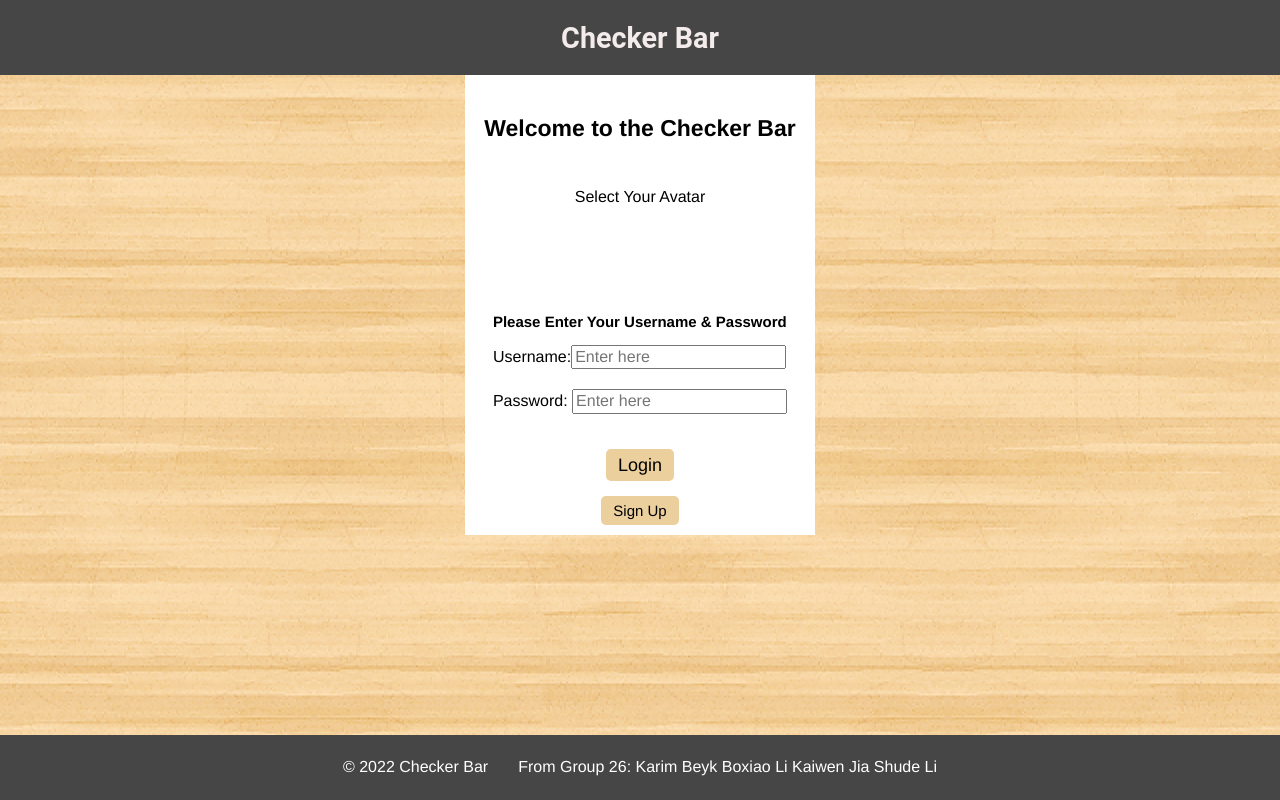
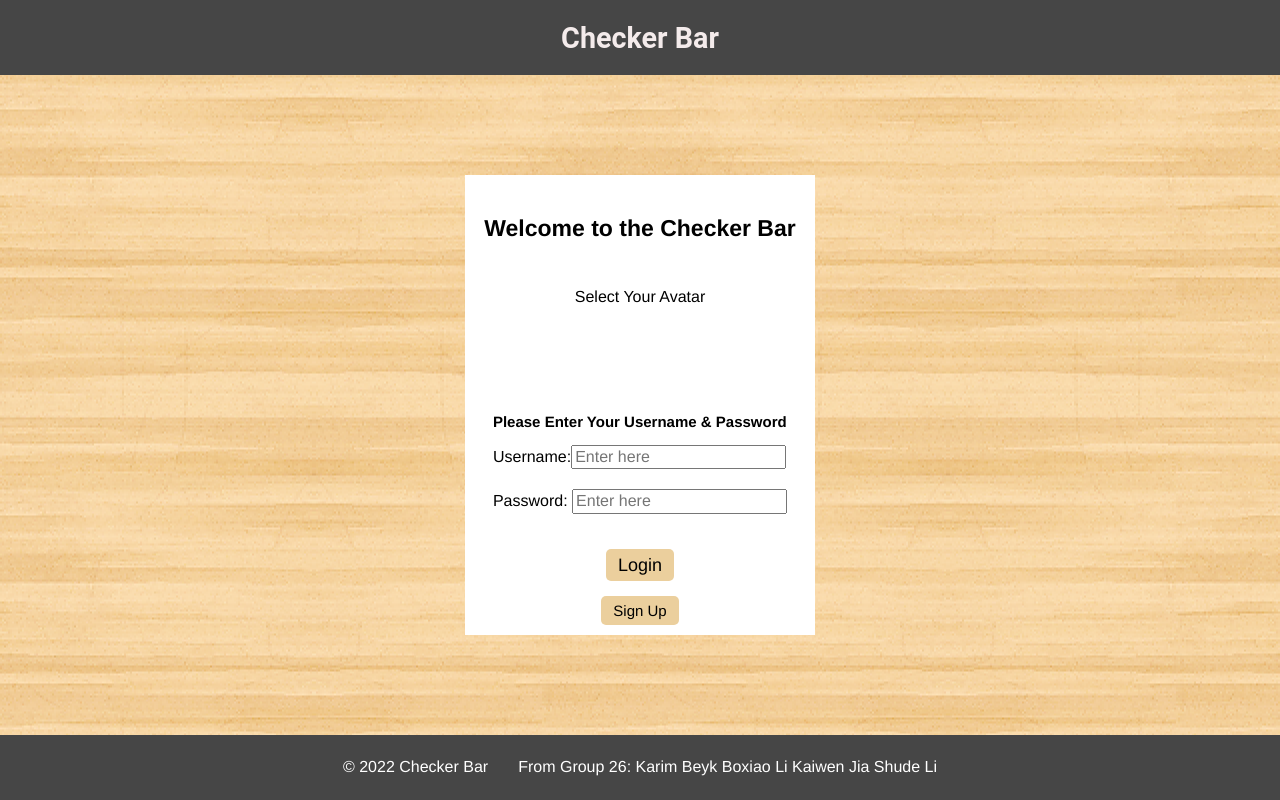
Before and after one commit to KevinKVJ/Checker-Bar, a Vue app: page /login in a window 1280 px wide. Built offline with nearby package versions, Linux system fonts and the light colour scheme; some icons are missing.

Commit message:
Commit Base.vue one more time(with flexbox center)

```diff
--- a/src/components/Base.vue
+++ b/src/components/Base.vue
@@ -47,9 +47,14 @@
 
 .contentarea {
     min-height: calc(100% - 75px);
-    padding-bottom: 65px;
+    padding-bottom: 75px;
+    padding-top: 10px;
 
     background: url('@/assets/img/bkg.png') center center;
+    display: flex;
+    align-items: center;
+    justify-content: center;
+    flex-direction: column;
 }
 .footer {
     /* width: 100%; */
```
